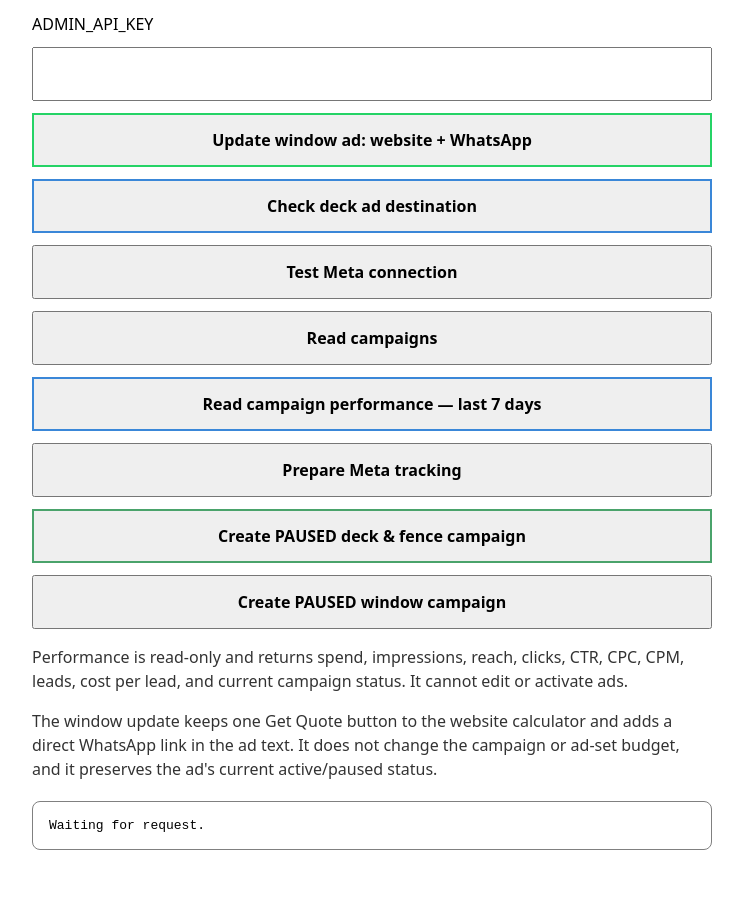
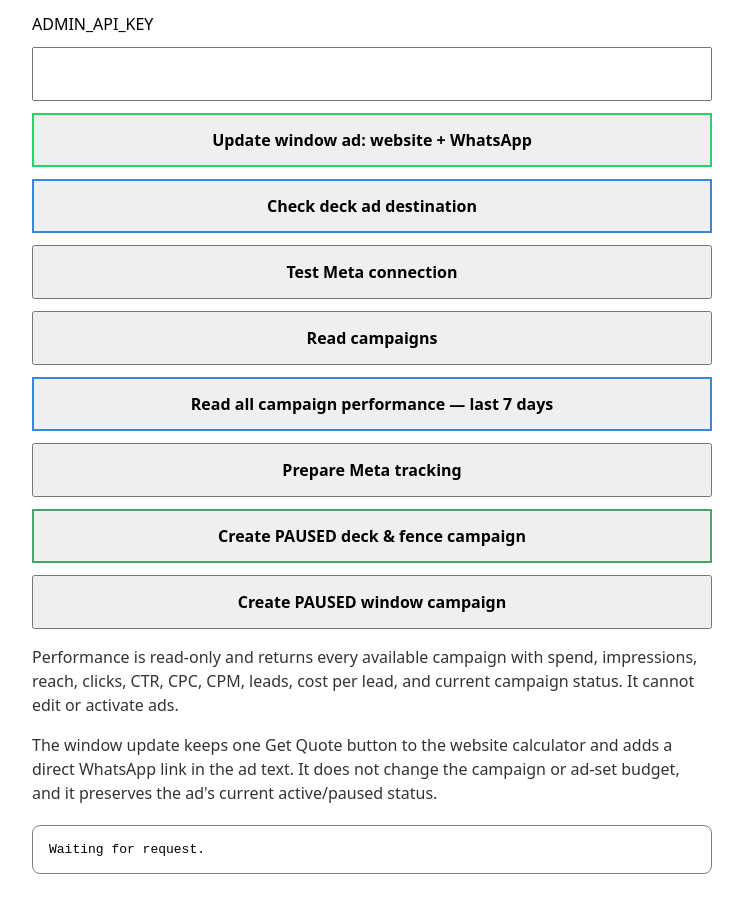
Before and after one commit to infowhite5ca/white5-website, a plain HTML site: page meta-admin.html in a window 1280 px wide. Shown: the part 179-1092 px from the top of the page, without its empty margins (268-1011 px from the left). Drawn offline with Linux system fonts and the light colour scheme.

Commit message:
Show performance for all Meta campaigns

```diff
--- a/meta-admin.html
+++ b/meta-admin.html
@@ -29,12 +29,12 @@
       <button class="check" type="button" data-endpoint="/api/meta/deck-ad" data-method="GET" data-label="Checking deck ad destination">Check deck ad destination</button>
       <button type="button" data-endpoint="/api/meta/status" data-method="GET" data-label="Testing Meta connection">Test Meta connection</button>
       <button type="button" data-endpoint="/api/meta/campaigns" data-method="GET" data-label="Reading campaigns">Read campaigns</button>
-      <button class="check" type="button" data-endpoint="/api/meta/insights" data-method="GET" data-label="Reading Window and Deck/Fence campaign performance">Read campaign performance — last 7 days</button>
+      <button class="check" type="button" data-endpoint="/api/meta/insights" data-method="GET" data-label="Reading performance for all Meta campaigns">Read all campaign performance — last 7 days</button>
       <button type="button" data-endpoint="/api/meta/tracking" data-method="POST" data-label="Preparing Meta tracking" data-confirm="Prepare Meta tracking? This may create one Meta Pixel if the ad account has none. It cannot start ads or spend money.">Prepare Meta tracking</button>
       <button class="deck" type="button" data-endpoint="/api/meta/create-deck-fence-campaign" data-method="POST" data-label="Creating PAUSED deck and fence campaign" data-confirm="Create the White5 Deck & Fence Renovation campaign? Configured budget: 20 CAD/day. Targeting: Calgary + 25 km, ages 25–65+. Objective: website leads. Campaign, ad set, and ad will all remain PAUSED. Ads will not run and no money will be spent.">Create PAUSED deck & fence campaign</button>
       <button type="button" data-endpoint="/api/meta/create-window-campaign" data-method="POST" data-label="Creating PAUSED window campaign" data-confirm="Create the confirmed White5 Window & Screen Cleaning campaign? Budget: 20 CAD/day. Location: Calgary + 25 km. Destination: website. Campaign, ad set, and ad will all be PAUSED, so no money will be spent.">Create PAUSED window campaign</button>
     </form>
-    <p class="note">Performance is read-only and returns spend, impressions, reach, clicks, CTR, CPC, CPM, leads, cost per lead, and current campaign status. It cannot edit or activate ads.</p>
+    <p class="note">Performance is read-only and returns every available campaign with spend, impressions, reach, clicks, CTR, CPC, CPM, leads, cost per lead, and current campaign status. It cannot edit or activate ads.</p>
     <p class="note">The window update keeps one Get Quote button to the website calculator and adds a direct WhatsApp link in the ad text. It does not change the campaign or ad-set budget, and it preserves the ad's current active/paused status.</p>
     <pre id="result" aria-live="polite">Waiting for request.</pre>
   </main>
```
